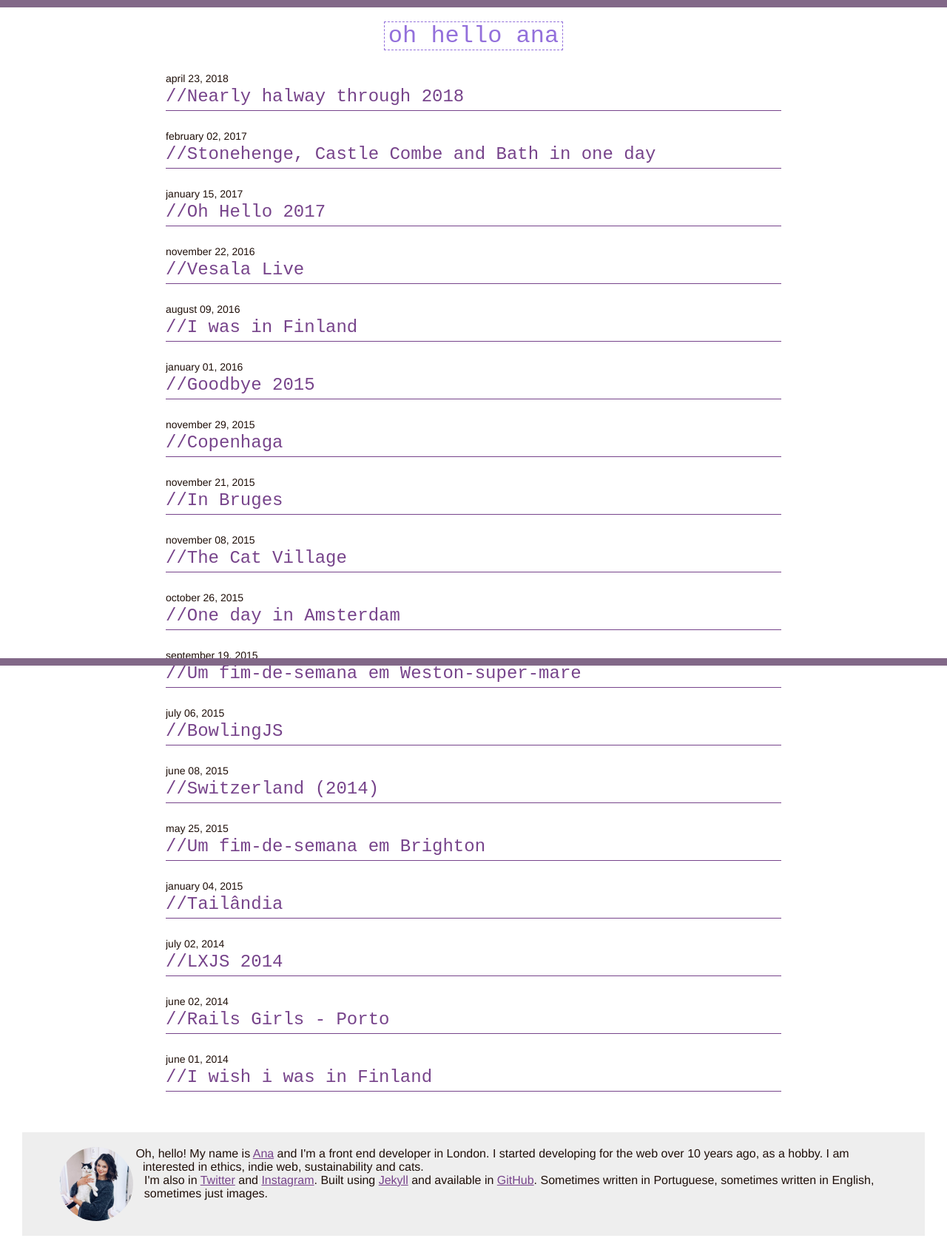
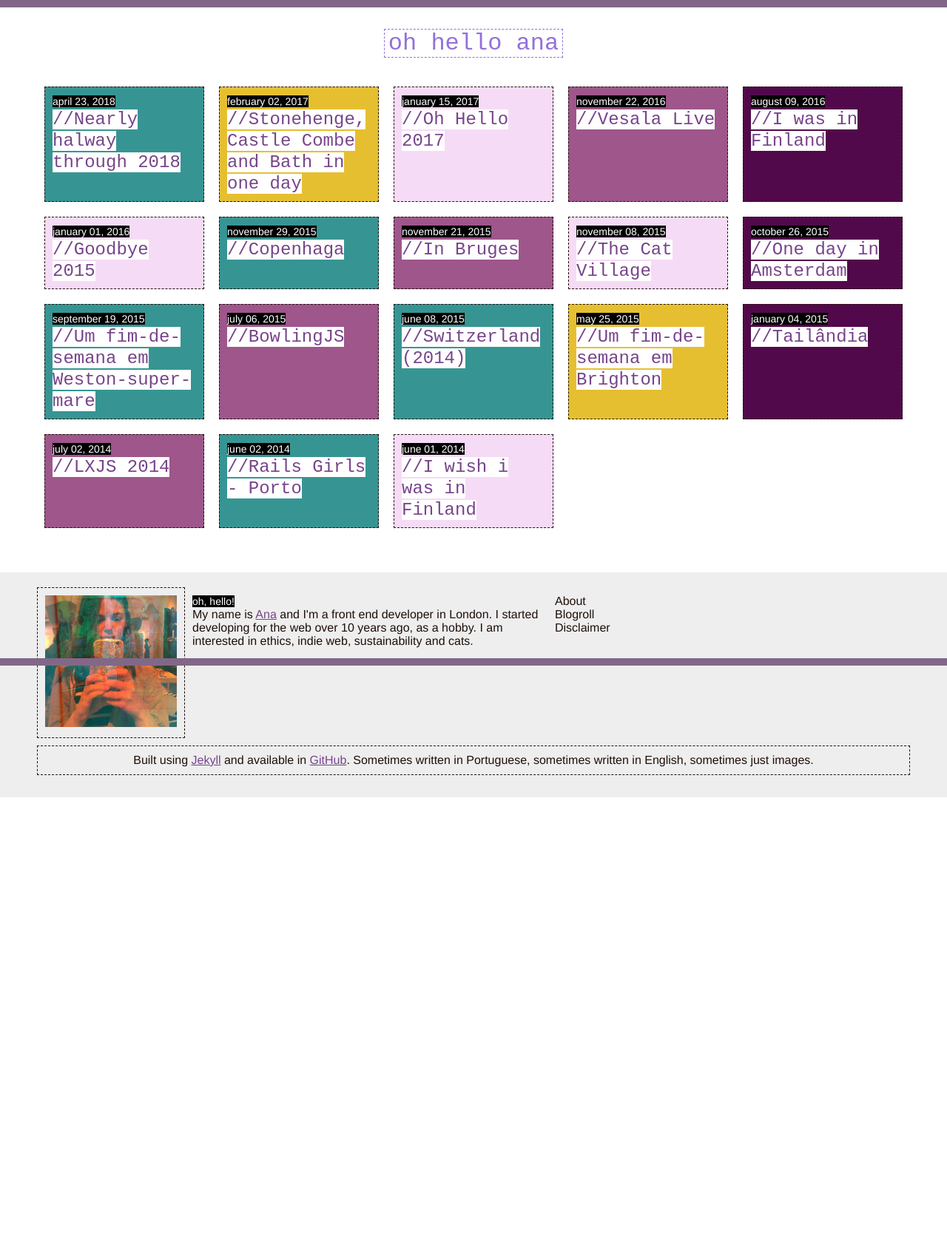
Before and after one commit to ohhelloana/ohhelloana, a Jekyll site: the page built from index.md, in a window 1280 px wide. Shown: the whole page at 74% size. Built offline with Jekyll 4.4.1, drawn with Linux system fonts in a browser that asks for light colours; after the commit the page ends 1078 px from its top, so only the background shows below that.

Commit message:
New layout first draft;

```diff
--- a/_includes/footer.html
+++ b/_includes/footer.html
@@ -1,13 +1,25 @@
 <footer class="site-footer h-card">
 
-    <div class="profile-img photo u-photo"></div>
+    <div class="profile-img photo u-photo">
+      <img src="{{ site.baseurl }}/assets/profile.jpg"></img>
+    </div>
 
-    <div>
-      <p class="p-note">Oh, hello! My name is <a href="http://ohhelloana.blog" class="url u-url" rel="me"><span class="p-name">Ana</span></a> and I'm a front end developer in <span class="locality">London</span>. I started developing for the web over 10 years ago, as a hobby. I am interested in ethics, indie web, sustainability and cats.</p>
+    <div class="bio">
+      <span class="greeting">oh, hello!</span>
+      <p class="p-note">
+        My name is <a href="http://ohhelloana.blog" class="url u-url" rel="me"><span class="p-name">Ana</span></a> and I'm a front end developer in <span class="locality">London</span>.
+        I started developing for the web over 10 years ago, as a hobby. I am interested in ethics, indie web, sustainability and cats.</p>
+    </div>
 
-      <p>I'm also in <a href="https://twitter.com/ohhelloana" target="_blank" rel="me" class="u-url">Twitter</a> and <a href="https://www.instagram.com/ohhelloana/" target="_blank">Instagram</a>.
-      Built using <a href="https://jekyllrb.com/" target="_blank" rel="me">Jekyll</a> and available in <a href="https://github.com/ohhelloana/ohhelloana.blog" target="_blank">GitHub</a>.
-      Sometimes written in Portuguese, sometimes written in English, sometimes just images.</p>
-    <div>
+    <div class="links">
+      <ul>
+        <li>About</li>
+        <li>Blogroll</li>
+        <li>Disclaimer</li>
+      </ul>
+    </div>
 
+    <div class="footer-notes">
+      <p>Built using <a href="https://jekyllrb.com/" target="_blank" rel="me">Jekyll</a> and available in <a href="https://github.com/ohhelloana/ohhelloana.blog" target="_blank">GitHub</a>. Sometimes written in Portuguese, sometimes written in English, sometimes just images.</p>
+    </div>
 </footer>
--- a/_sass/_base.scss
+++ b/_sass/_base.scss
@@ -10,7 +10,6 @@ dl, dd, ol, ul, figure {
 
 body {
   background-color: white;
-  padding: 30px;
   font-family: $body-font-stack;
   color: $body;
 }
@@ -52,19 +51,42 @@ a:active {
 }
 
 .page-content {
-  margin: 0 auto;
-  max-width: 52rem;
-  overflow: hidden;
-  padding: 30px 0;
+  padding: 0 50px;
+  margin-bottom: 50px;
 }
 
 
 .post-list {
 
+  display: grid;
+  grid-template-columns: repeat(auto-fill, minmax(200px, 1fr) );
+
   .single-post {
-    margin-bottom: 25px;
-    padding-bottom: 5px;
-    border-bottom: 1px solid $secondary-color;
+    padding: 10px;
+    list-style: none;
+    margin: 10px;
+    border: 1px dashed;
+    padding: 10px;
+
+    &:nth-child(1n) {
+      background-color: #369593;
+    }
+
+    &:nth-child(2n) {
+      background-color: #E6BF31;
+    }
+
+    &:nth-child(3n) {
+      background-color: #F6DBF6;
+    }
+
+    &:nth-child(4n) {
+      background-color: #9E568B;
+    }
+
+    &:nth-child(5n) {
+      background-color: #52094B;
+    }
 
     .post-title:hover {
       background-color: $secondary-color;
@@ -92,14 +114,21 @@ a:active {
     }
   }
 
+  .post-info {
+    word-wrap: break-word;
+  }
+
   .post-meta {
     color: $body;
     font-family: $body-font-stack;
     font-size: 14px;
     text-transform: lowercase;
+    background-color: black;
+    color: white;
   }
 
   .post-title {
     color: $secondary-color;
+    background-color: white;
   }
 }
--- a/_sass/_footer.scss
+++ b/_sass/_footer.scss
@@ -1,17 +1,48 @@
 .site-footer {
   background-color: $secondary-bg-color;
   padding: 20px 50px;
-  overflow: auto;
+  display: grid;
+  grid-template-columns: 200px minmax(200px, 1fr) minmax(200px, 1fr);
+  grid-template-areas: "profile bio links"
+                       "notes notes notes";
 
   .profile-img {
-    width: 100px;
-    height: 100px;
-    background-image: url('/assets/profile-img.jpg');
-    background-size: cover;
-    display: block;
-    border-radius: 50%;
-    shape-outside: circle();
-    margin-right: 30px;
-    float: left;
+    grid-area: profile;
+    padding: 10px;
+    border: 1px dashed;
+    img{
+      object-fit: cover;
+      width: 100%
+    }
+  }
+
+  .bio {
+    grid-area: bio;
+    padding: 10px;
+
+    .greeting {
+      color: $body;
+      font-family: $body-font-stack;
+      font-size: 14px;
+      text-transform: lowercase;
+      background-color: black;
+      color: white;
+    }
+  }
+
+  .links {
+    grid-area: links;
+    padding: 10px;
+    ul {
+      list-style: none;
+    }
+  }
+
+  .footer-notes {
+    grid-area: notes;
+    padding: 10px;
+    text-align: center;
+    margin: 10px 0;
+    border: 1px dashed;
   }
 }
--- a/_sass/_header.scss
+++ b/_sass/_header.scss
@@ -2,6 +2,7 @@
   text-align: center;
   font-family: $headers-font-stack;
   font-weight: 100;
+  margin: 40px 0 30px 0;
 
   a {
     color: $main-color;
```
Also changed, not shown: assets/profile-img.jpg (deleted), assets/profile.jpg (added).
